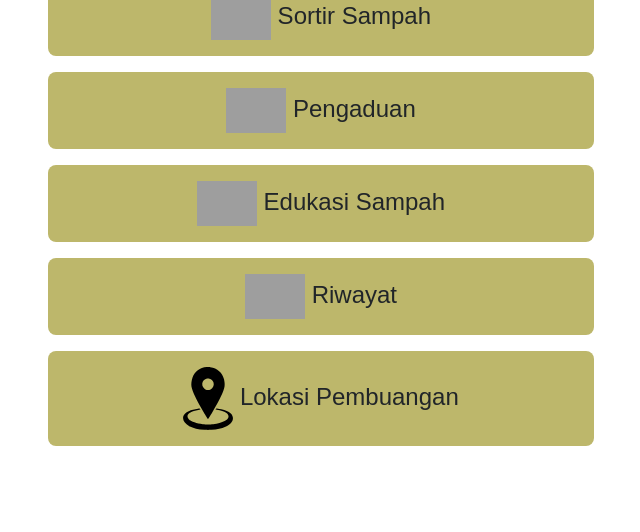
After one commit to Dimas-wahyu-2104111010028/SortMyTrash, a PHP site: page /beranda.php in a window 1280 px wide. The commit adds this page. Shown: the part 268-800 px from the top of the page, without its empty margins (319-959 px from the left). Run offline with PHP 8.4, Linux system fonts and the light colour scheme; grey boxes are pictures that could not be loaded.

Commit message:
beranda masyarakat

```diff
--- a/halaman beranda/beranda.css
+++ b/halaman beranda/beranda.css
@@ -37,5 +37,5 @@ body {
 }
 
 .navbar {
-  border-radius: 0 0 20px 20px;
+  border-radius: 0 0 0px 0px;
 }
--- /dev/null
+++ b/halaman beranda/beranda.php
@@ -0,0 +1,108 @@
+<?php
+session_start();
+?>
+
+<!DOCTYPE html>
+<html lang="en">
+  <head>
+    <meta charset="UTF-8" />
+    <title>SortMyTrash</title>
+<link rel="icon" href="../assets/logo Transparan.png" type="image/x-icon" />
+    <meta name="viewport" content="width=device-width, initial-scale=1" />
+    <link
+      href="https://cdn.jsdelivr.net/npm/bootstrap@5.3.0-alpha3/dist/css/bootstrap.min.css"
+      rel="stylesheet"
+      integrity="sha384-KK94CHFLLe+nY2dmCWGMq91rCGa5gtU4mk92HdvYe+M/SXH301p5ILy+dN9+nJOZ"
+      crossorigin="anonymous"
+    />
+    <link
+      rel="stylesheet"
+      href="https://cdn.jsdelivr.net/npm/bootstrap-icons@1.10.5/font/bootstrap-icons.css"
+    />
+    <link rel="stylesheet" href="beranda.css" />
+  </head>
+  <body>
+    <nav class="fixed-top">
+      <div class="navbar" style="background-color: #bdb76b">
+        <a class="navbar-brand ms-2" href="../halaman profile/profil.php">
+        <i class="bi bi-person-circle fs-3" ></i>
+        </a>
+        <span style="color: rgb(0, 0, 0)">Menu Utama</span>
+        <a
+          class="btn btn-outline-light me-2"
+          type="button"
+          href="../Halaman Notifikasi/notifikasi.php"
+        >
+          <i class="bi bi-bell"></i>
+        </a>
+      </div>
+    </nav>
+    <div class="container mt-5 pt-5">
+      <div class="row">
+        <div class="col-md-12 text-center">
+          <p>
+            <img src="logo beranda.svg" width="180px" />
+          </p>
+        </div>
+      </div>
+      <div class="row justify-content-center">
+        <div class="col-md-6 col-sm-12 text-center">
+          <a
+            href="../halaman sortir/sortir.php"
+            class="btn btn-lg btn-home mb-3 d-block"
+            ><img src="gambar sortir.svg" width="60" alt="" /> Sortir Sampah</a
+          >
+          <a
+            href="../halaman pengaduan/pengaduan.php"
+            class="btn btn-lg btn-home mb-3 d-block"
+            ><img src="gambar pengaduan.svg" width="60" alt="" /> Pengaduan</a
+          >
+          <a
+            href="../halaman edukasi/edukasi.php"
+            class="btn btn-lg btn-home mb-3 d-block"
+            ><img src="gambar edukasi.svg" width="60" alt="" /> Edukasi
+            Sampah</a
+          >
+          <a href="../halaman riwayat/riwayat.php" class="btn btn-lg btn-home mb-3 d-block">
+            <img src="gambar riwayat.svg" width="60" alt="" /> Riwayat</a
+          >
+          <a
+            href="../halaman lokasi pembuangan/halaman lokasi.php"
+            class="btn btn-lg btn-home d-block"
+            ><img src="gambar lokasi.svg" width="50" alt="" /> Lokasi
+            Pembuangan</a
+          >
+        </div>
+      </div>
+    </div>
+    <script
+      src="https://cdn.jsdelivr.net/npm/bootstrap@5.3.0-alpha3/dist/js/bootstrap.bundle.min.js"
+      integrity="sha384-ENjdO4Dr2bkBIFxQpeoTz1HIcje39Wm4jDKdf19U8gI4ddQ3GYNS7NTKfAdVQSZe"
+      crossorigin="anonymous"
+    ></script>
+    <style>
+      @media only screen and (max-width: 768px) {
+        .col-md-6 {
+          width: 100%;
+        }
+      }
+    </style>
+    <script>
+      <?php
+      if(isset($_SESSION['pengaduan_berhasil'])):
+      ?>
+      alert('Pengaduan berhasil dikirim');
+      <?php endif;
+      unset($_SESSION['pengaduan_berhasil']);
+      ?>
+
+<?php
+if(isset($_SESSION['berhasil_saran'])):
+?>
+alert('Terima kasih atas saran dan kritik yang Anda berikan');
+<?php endif;
+unset($_SESSION['berhasil_saran']);
+?>
+    </script>
+  </body>
+</html>
```
